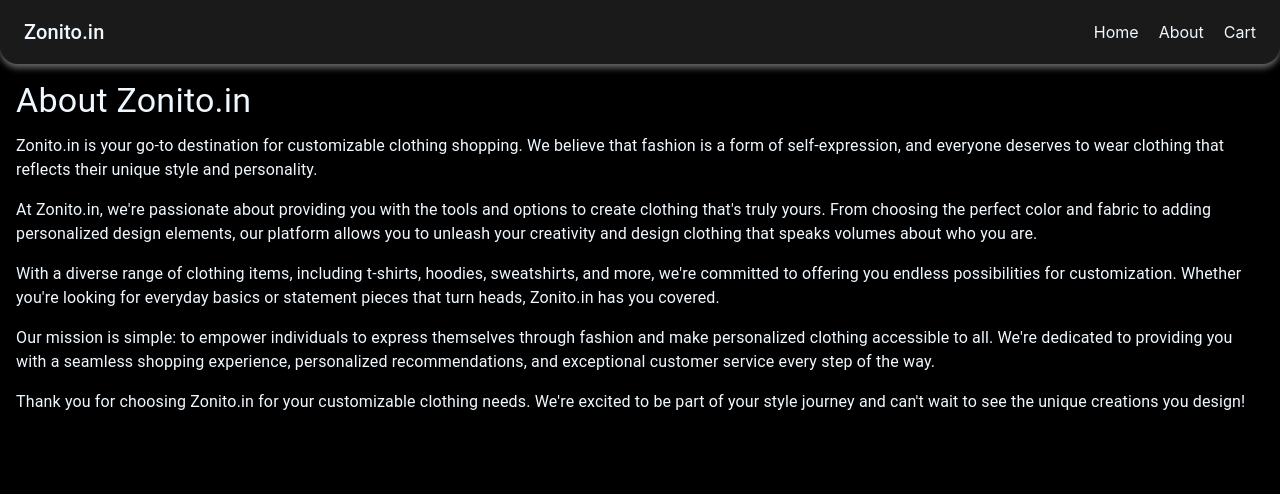
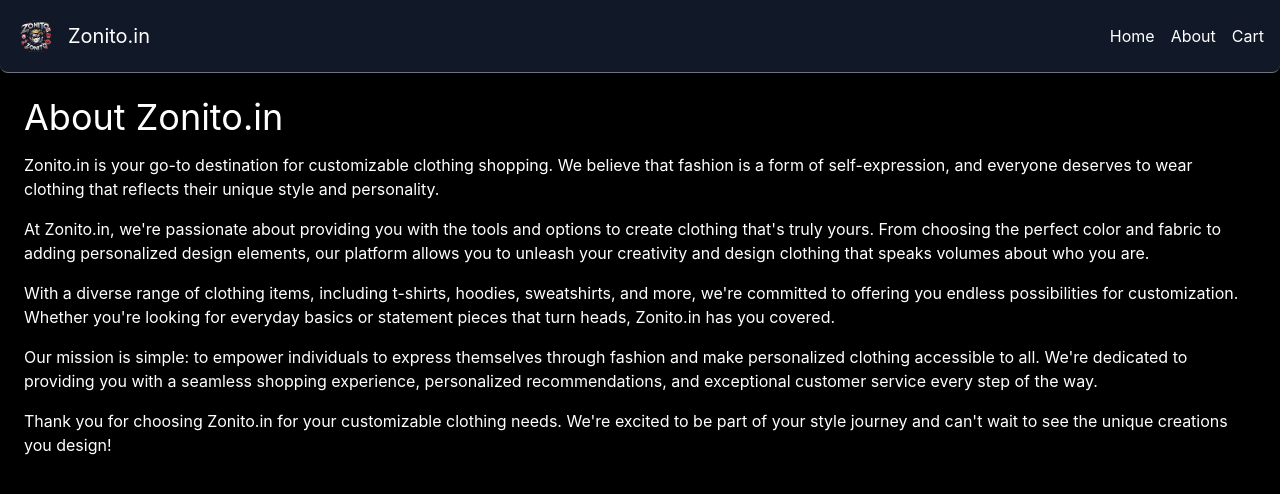
Before and after one commit to Shubham-Shrivastav/zonito, a React (Create React App) app: page /about in a window 1280 px wide. Shown: the top 494 px of the page. Built offline with nearby package versions, Linux system fonts and the light colour scheme.

Commit message:
Changes the style type to material UI to Tailwind

```diff
--- /dev/null
+++ b/postcss.config.js
@@ -0,0 +1,6 @@
+module.exports = {
+  plugins: {
+    tailwindcss: {},
+    autoprefixer: {},
+  },
+}
--- a/src/App.js
+++ b/src/App.js
@@ -6,14 +6,12 @@ import About from "./components/About";
 import Cart from "./components/Cart";
 import { ThemeProvider } from '@mui/material/styles';
 import theme from './theme/theme';
+import './index.css';
 
 const App = () => {
   return (
     <ThemeProvider theme={theme}>
-      <div style={{
-        background: 'black',
-        minHeight: '100vh',
-      }}>
+      <div className="bg-black min-h-screen text-white">
         <BrowserRouter>
           <Header />
           <Routes>
--- a/src/components/About.jsx
+++ b/src/components/About.jsx
@@ -1,28 +1,13 @@
-// components/About.js
-import React from 'react';
-import Typography from '@mui/material/Typography';
-import Box from '@mui/material/Box';
-
 const About = () => {
     return (
-        <Box p={2} color={'aliceblue'}>
-            <Typography variant="h4" gutterBottom>About Zonito.in</Typography>
-            <Typography variant="body1" paragraph>
-                Zonito.in is your go-to destination for customizable clothing shopping. We believe that fashion is a form of self-expression, and everyone deserves to wear clothing that reflects their unique style and personality.
-            </Typography>
-            <Typography variant="body1" paragraph>
-                At Zonito.in, we're passionate about providing you with the tools and options to create clothing that's truly yours. From choosing the perfect color and fabric to adding personalized design elements, our platform allows you to unleash your creativity and design clothing that speaks volumes about who you are.
-            </Typography>
-            <Typography variant="body1" paragraph>
-                With a diverse range of clothing items, including t-shirts, hoodies, sweatshirts, and more, we're committed to offering you endless possibilities for customization. Whether you're looking for everyday basics or statement pieces that turn heads, Zonito.in has you covered.
-            </Typography>
-            <Typography variant="body1" paragraph>
-                Our mission is simple: to empower individuals to express themselves through fashion and make personalized clothing accessible to all. We're dedicated to providing you with a seamless shopping experience, personalized recommendations, and exceptional customer service every step of the way.
-            </Typography>
-            <Typography variant="body1">
-                Thank you for choosing Zonito.in for your customizable clothing needs. We're excited to be part of your style journey and can't wait to see the unique creations you design!
-            </Typography>
-        </Box>
+        <div className="p-6 text-white">
+            <h1 className="text-4xl mb-4">About Zonito.in</h1>
+            <p className="mb-4">Zonito.in is your go-to destination for customizable clothing shopping. We believe that fashion is a form of self-expression, and everyone deserves to wear clothing that reflects their unique style and personality.</p>
+            <p className="mb-4">At Zonito.in, we're passionate about providing you with the tools and options to create clothing that's truly yours. From choosing the perfect color and fabric to adding personalized design elements, our platform allows you to unleash your creativity and design clothing that speaks volumes about who you are.</p>
+            <p className="mb-4">With a diverse range of clothing items, including t-shirts, hoodies, sweatshirts, and more, we're committed to offering you endless possibilities for customization. Whether you're looking for everyday basics or statement pieces that turn heads, Zonito.in has you covered.</p>
+            <p className="mb-4">Our mission is simple: to empower individuals to express themselves through fashion and make personalized clothing accessible to all. We're dedicated to providing you with a seamless shopping experience, personalized recommendations, and exceptional customer service every step of the way.</p>
+            <p>Thank you for choosing Zonito.in for your customizable clothing needs. We're excited to be part of your style journey and can't wait to see the unique creations you design!</p>
+        </div>
     );
 }
 
--- /dev/null
+++ b/src/components/AiSearch.jsx
@@ -0,0 +1,21 @@
+import React from 'react'
+
+const AiSearch = () => {
+    return (
+        <div className="relative block mt-5 mx-auto max-w-md">
+            <label>
+                <span className="sr-only">Search</span>
+                <span className="absolute inset-y-0 left-0 flex items-center pl-2">
+                </span>
+                <input
+                    className="placeholder:italic placeholder:text-slate-400 block bg-white w-full border border-slate-300 rounded-md py-2 pl-9 pr-3 shadow-sm focus:outline-none focus:border-sky-500 focus:ring-sky-500 focus:ring-1 sm:text-sm"
+                    placeholder="Search for anything..."
+                    type="text"
+                    name="search"
+                />
+            </label>
+        </div>
+    )
+}
+
+export default AiSearch
--- a/src/components/Cart.jsx
+++ b/src/components/Cart.jsx
@@ -1,15 +1,8 @@
-import React from 'react';
-import Typography from '@mui/material/Typography';
-
-
 const Cart = () => {
     return (
-        <div>
-            <Typography color={'aliceblue'}>
-                <h1>Cart</h1>
-                <p>Please add the item to cart.</p>
-
-            </Typography>
+        <div className="p-6 text-white">
+            <h1 className="text-4xl mb-4">Cart</h1>
+            <p>Please add items to your cart.</p>
         </div>
     );
 }
--- a/src/components/Header.jsx
+++ b/src/components/Header.jsx
@@ -1,55 +1,48 @@
-import { Link } from "react-router-dom";
-import { styled } from '@mui/system';
-import Toolbar from '@mui/material/Toolbar';
-import AppBar from '@mui/material/AppBar';
-import Typography from '@mui/material/Typography';
-
-const StyledAppBar = styled(AppBar)({
-    backdropFilter: 'blur(5px)',
-    backgroundColor: 'rgba(255, 255, 255, 0.1)',
-    position: 'sticky',
-    top: 0,
-    zIndex: 999,
-    borderBottomLeftRadius: '18px',
-    borderBottomRightRadius: '18px',
-    boxShadow: '0px 4px 6px rgba(255, 255, 255, 0.4)'});
-
-const NavList = styled('ul')({
-    display: 'flex',
-    listStyleType: 'none',
-    padding: 0,
-    margin: 0,
-});
-
-const NavItem = styled('li')({
-    marginLeft: '20px',
-});
+import React from 'react';
+import { Link } from 'react-router-dom';
+import logo from '../assets/images/Logo/zonoito.png';
 
 const Header = () => {
     return (
-        <StyledAppBar>
-            <Toolbar>
-                <Typography variant="h6" component="div" sx={{
-                    flexGrow: 1, color: 'aliceblue'
-                }}>
-                    Zonito.in
-                </Typography>
-                <nav>
-                    <NavList>
-                        <NavItem>
-                            <Link to="/" style={{ color: 'aliceblue', textDecoration: 'none' }}>Home</Link>
-                        </NavItem>
-                        <NavItem>
-                            <Link to="/about" style={{ color: 'aliceblue', textDecoration: 'none' }}>About</Link>
-                        </NavItem>
-                        <NavItem>
-                            <Link to="/cart" style={{ color: 'aliceblue', textDecoration: 'none' }}>Cart</Link>
-                        </NavItem>
-                    </NavList>
-                </nav>
-            </Toolbar>
-        </StyledAppBar>
+        <header className="bg-gray-900 sticky top-0 z-50 shadow-lg border-b border-white/40 rounded-b-lg">
+            <div className="container mx-auto px-4">
+                <div className="flex items-center justify-between py-4">
+                    <div className="flex items-center">
+                        <img src={logo} alt="Logo" className="h-10 mr-3" />
+                        <h1 className="text-xl text-white">Zonito.in</h1>
+                    </div>
+                    <nav>
+                        <ul className="flex space-x-4">
+                            <li>
+                                <Link
+                                    to="/"
+                                    className="text-white hover:text-gray-300 transition duration-300"
+                                >
+                                    Home
+                                </Link>
+                            </li>
+                            <li>
+                                <Link
+                                    to="/about"
+                                    className="text-white hover:text-gray-300 transition duration-300"
+                                >
+                                    About
+                                </Link>
+                            </li>
+                            <li>
+                                <Link
+                                    to="/cart"
+                                    className="text-white hover:text-gray-300 transition duration-300"
+                                >
+                                    Cart
+                                </Link>
+                            </li>
+                        </ul>
+                    </nav>
+                </div>
+            </div>
+        </header>
     );
-}
+};
 
 export default Header;
--- a/src/components/Home.jsx
+++ b/src/components/Home.jsx
@@ -1,20 +1,17 @@
 import React from 'react';
-import Typography from '@mui/material/Typography';
-import Container from '@mui/material/Container';
-import Box from '@mui/material/Box';
+import Payments from './Payments';
 
 const Home = () => {
   return (
-    <Container maxWidth="sm">
-      <Box mt={5}>
-        <Typography variant="h4" align="center" gutterBottom>
-          Welcome to Zonito !
-        </Typography>
-        <Typography variant="body1" align="center">
-          Choose from the wide range of products. Start shopping now!
-        </Typography>
-      </Box>
-    </Container>
+    <>
+      <div className="max-w-sm mx-auto mt-5">
+        <div className="mt-5 text-center">
+          <h4 className="text-4xl mb-4">Welcome to Zonito!</h4>
+          <p>Choose from the wide range of products. Start shopping now!</p>
+        </div>
+      </div>
+      {/* <Payments /> */}
+    </>
   );
 }
 
--- /dev/null
+++ b/src/components/Payments.jsx
@@ -0,0 +1,16 @@
+import React from 'react'
+
+const Payments = () => {
+    return (
+        <div>payments
+            <label class="has-[:checked]:bg-indigo-50 has-[:checked]:text-indigo-900 has-[:checked]:ring-indigo-200 ..">
+                <svg fill="currentColor">
+                </svg>
+                Google Pay
+                <input type="radio" class="checked:border-indigo-500 ..." />
+            </label>
+        </div>
+    )
+}
+
+export default Payments
--- a/src/index.css
+++ b/src/index.css
@@ -1,3 +1,7 @@
+@tailwind base;
+@tailwind components;
+@tailwind utilities;
+
 body {
   margin: 0;
   font-family: -apple-system, BlinkMacSystemFont, 'Segoe UI', 'Roboto', 'Oxygen',
--- /dev/null
+++ b/tailwind.config.js
@@ -0,0 +1,11 @@
+module.exports = {
+  purge: ['./src/**/*.{js,jsx,ts,tsx}', './public/index.html'],
+  darkMode: false,
+  theme: {
+    extend: {},
+  },
+  variants: {
+    extend: {},
+  },
+  plugins: [],
+};
```
Also changed, not shown: package.json (+5 -3 lines), src/App.css (+7 -7 lines), src/assets/images/Logo/zonoito.png (added), 1 other file (tests, documents, lock files or other folders).
